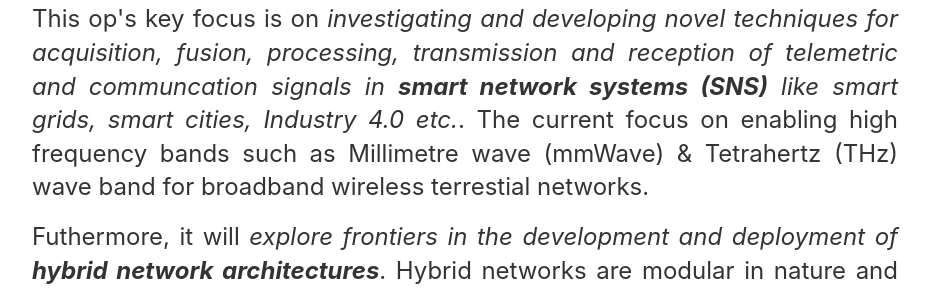
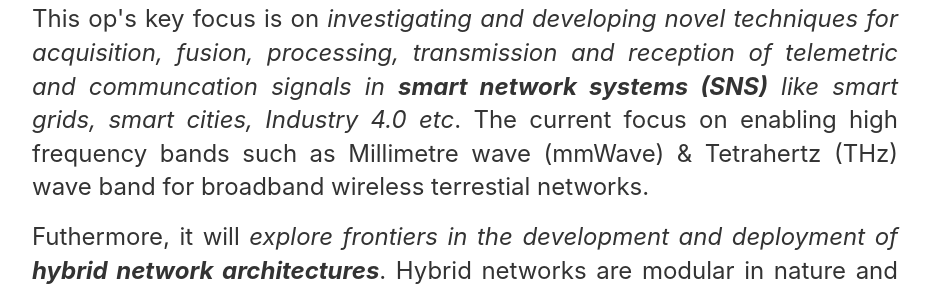
Before and after one commit to oferonmi/datafilik.github.io, a Jekyll site: the page built from ops/snc_op/index.html, in a window 1280 px wide. Shown: the part 185-477 px from the top of the page, without its empty margins (175-1105 px from the left). Built offline with Jekyll 4.4.1, drawn with Linux system fonts in a browser that asks for light colours.

Commit message:
content update

```diff
--- a/ops/snc_op/index.html
+++ b/ops/snc_op/index.html
@@ -6,7 +6,7 @@ title: Gutenkraft - S&C Ops
 <div class="container">
     <h1>Signal and Connectivity (S&C) Ops</h1>
     <p align="justify">
-        This op's key focus is on <em>investigating and developing novel techniques for acquisition, fusion, processing, transmission and reception of telemetric and communcation signals in <b>smart network systems (SNS)</b> like smart grids, smart cities, Industry 4.0 etc.</em>. The current focus on enabling high frequency bands  such as Millimetre wave (mmWave) & Tetrahertz (THz) wave band for broadband wireless terrestial networks.
+        This op's key focus is on <em>investigating and developing novel techniques for acquisition, fusion, processing, transmission and reception of telemetric and communcation signals in <b>smart network systems (SNS)</b> like smart grids, smart cities, Industry 4.0 etc</em>. The current focus on enabling high frequency bands  such as Millimetre wave (mmWave) & Tetrahertz (THz) wave band for broadband wireless terrestial networks.
     </p>
 
     <p align="justify">
```
